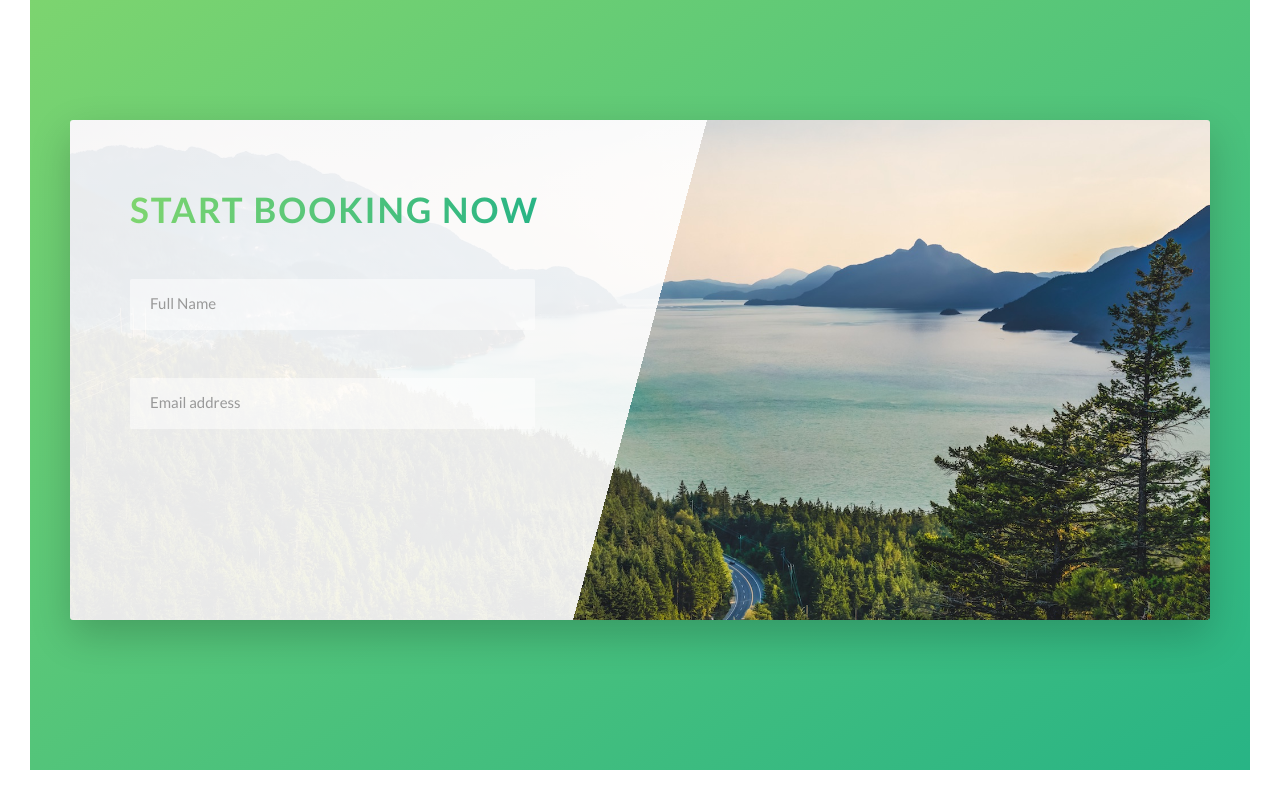
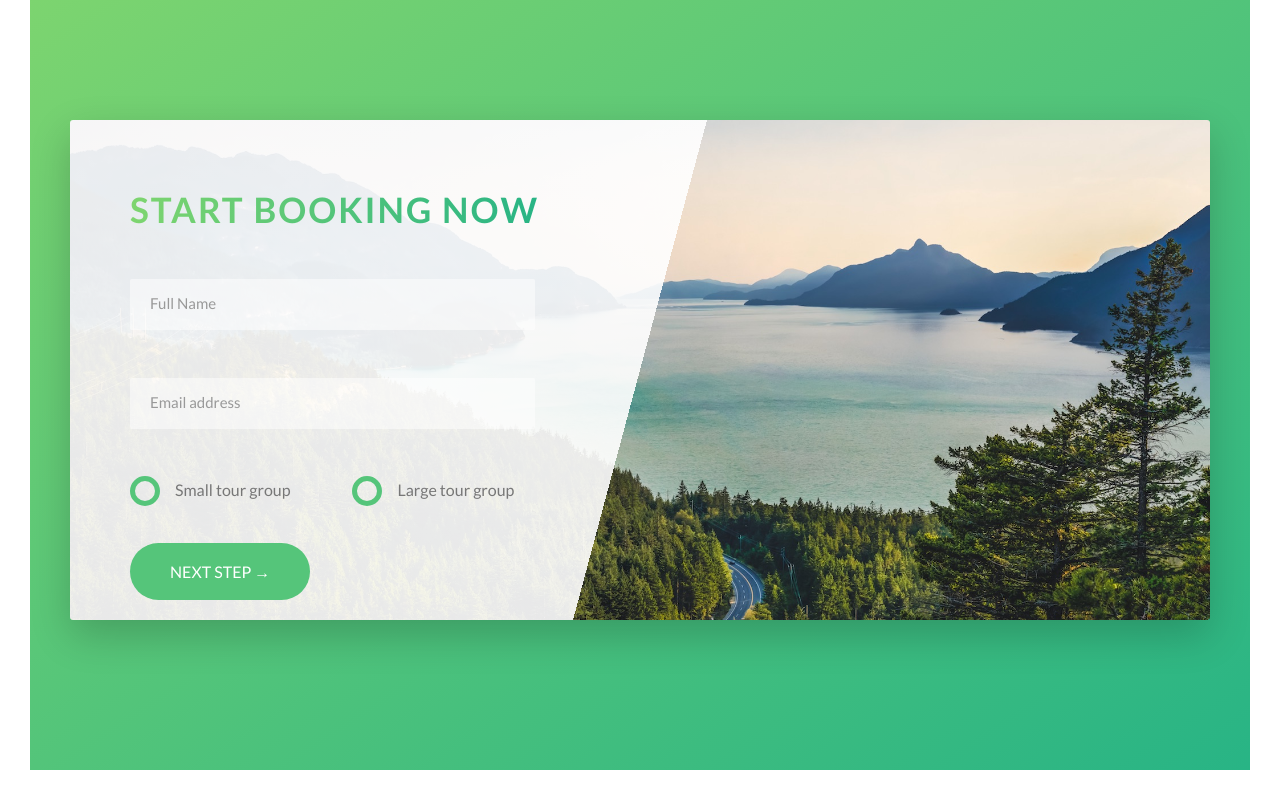
Before and after one commit to Mubeen07/advanced-css-sass, a website: page Natours/index.html in a window 1280 px wide. Shown: the part 4525-5325 px from the top of the page. Drawn offline with Linux system fonts and the light colour scheme.

Commit message:
Section 5 (Radio button style, faking radio hack)

```diff
--- a/Natours/index.html
+++ b/Natours/index.html
@@ -339,6 +339,36 @@
                   />
                   <label for="email" class="form__label">Email address</label>
                 </div>
+
+                <div class="form__group u-margin-bottom-medium">
+                  <div class="form__radio-group">
+                    <input
+                      id="small"
+                      type="radio"
+                      class="form__radio-input"
+                      name="toursize"
+                    />
+                    <label for="small" class="form__radio-label">
+                      <span class="form__radio-button"></span>
+                      Small tour group
+                    </label>
+                  </div>
+                  <div class="form__radio-group">
+                    <input
+                      id="large"
+                      type="radio"
+                      class="form__radio-input"
+                      name="toursize"
+                    />
+                    <label for="large" class="form__radio-label">
+                      <span class="form__radio-button"></span>Large tour group
+                    </label>
+                  </div>
+                </div>
+
+                <div class="form__group">
+                  <div class="btn btn--green">Next step &rarr;</div>
+                </div>
               </form>
             </div>
           </div>
--- a/Natours/sass/base/_utilities.scss
+++ b/Natours/sass/base/_utilities.scss
@@ -1,20 +1,20 @@
 .u-center-text {
-  text-align: center;
+  text-align: center !important;
 }
+
 .u-margin-bottom-small {
-  margin-bottom: 1.5rem;
+  margin-bottom: 1.5rem !important;
 }
 .u-margin-bottom-medium {
-  margin-bottom: 4rem;
+  margin-bottom: 4rem !important;
 }
 .u-margin-bottom-big {
-  margin-bottom: 8rem;
+  margin-bottom: 8rem !important;
 }
 
 .u-margin-top-big {
-  margin-top: 8rem;
+  margin-top: 8rem !important;
 }
-
 .u-margin-top-huge {
-  margin-top: 10rem;
+  margin-top: 10rem !important;
 }
--- a/Natours/sass/components/_btn.scss
+++ b/Natours/sass/components/_btn.scss
@@ -1,4 +1,5 @@
 .btn {
+  &,
   &:link,
   &:visited {
     text-transform: uppercase;
@@ -10,6 +11,10 @@
     transition: all 0.2s;
     position: relative;
     font-size: $default-font-size;
+
+    // Change for the <button> element
+    border: none;
+    cursor: pointer;
   }
 
   &:hover {
@@ -22,7 +27,9 @@
     }
   }
 
-  &:active {
+  &:active,
+  &:focus {
+    outline: none;
     transform: translateY(-1px);
     box-shadow: 0 0.5rem 1rem rgba($color-black, 0.2);
   }
--- a/Natours/sass/components/_form.scss
+++ b/Natours/sass/components/_form.scss
@@ -14,6 +14,7 @@
     border-bottom: 3px solid transparent;
     width: 90%;
     display: block;
+    transition: all 0.3s;
 
     &:focus {
       outline: none;
@@ -44,4 +45,50 @@
     visibility: hidden;
     transform: translateY(-4rem);
   }
+
+  &__radio-group {
+    width: 49%;
+    display: inline-block;
+  }
+
+  &__radio-input {
+    display: none;
+  }
+
+  &__radio-label {
+    font-size: $default-font-size;
+    cursor: pointer;
+    position: relative;
+    padding-left: 4.5rem;
+  }
+
+  &__radio-button {
+    height: 3rem;
+    width: 3rem;
+    border: 5px solid $color-primary;
+    border-radius: 50%;
+    display: inline-block;
+    position: absolute;
+    left: 0;
+    top: -0.4rem;
+
+    &::after {
+      content: "";
+      display: block;
+      height: 1.3rem;
+      width: 1.3rem;
+      border-radius: 50%;
+      position: absolute;
+      top: 50%;
+      left: 50%;
+      transform: translate(-50%, -50%);
+      background-color: $color-primary;
+      opacity: 0;
+      transition: opacity 0.1s;
+    }
+  }
+
+  &__radio-input:checked ~ &__radio-label &__radio-button:after {
+    opacity: 1;
+  }
 }
```
Also changed, not shown: Natours/css/style.css.
